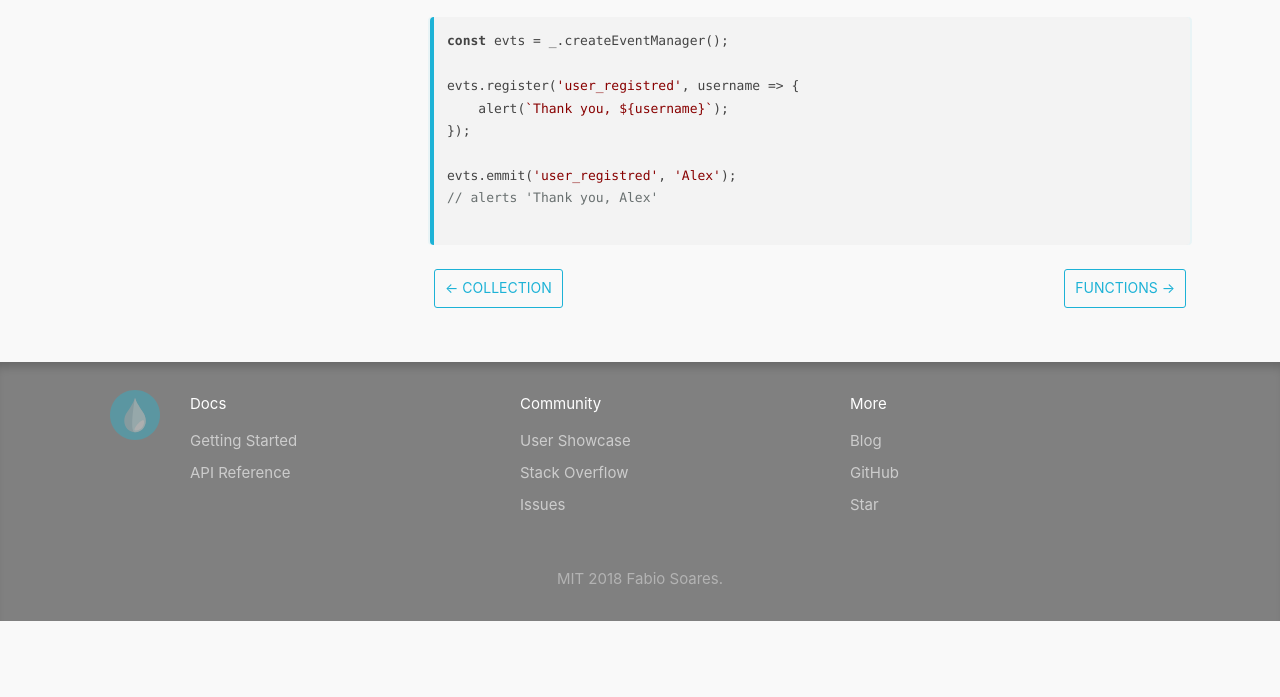
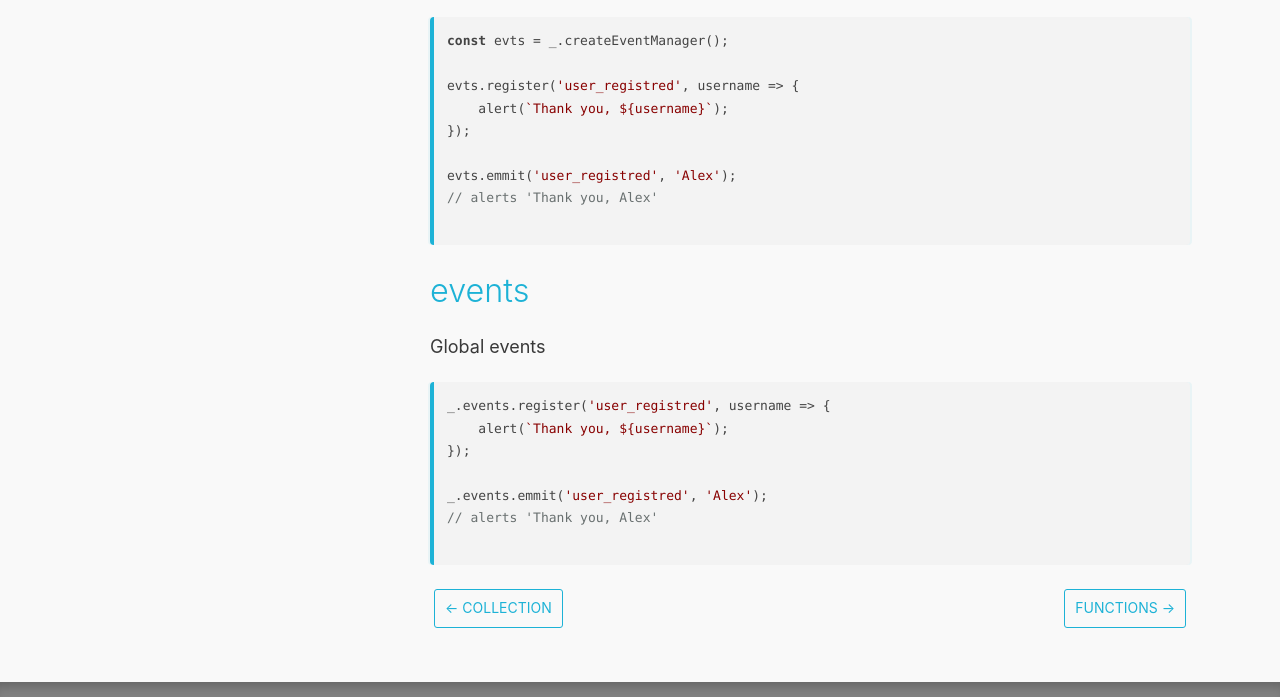
Before and after one commit to fabioars/underwater, a plain HTML site: page docs/events.html in a window 1280 px wide. Shown: the part 503-1200 px from the top of the page. Before the commit the page ends 1124 px from the top, so only its background shows below. Drawn offline with nearby package versions, Linux system fonts and the light colour scheme.

Commit message:
Deploy website
Deploy website version based on 7916bac072d77aaa155b0949655165084c2bc8d4

```diff
--- a/docs/events.html
+++ b/docs/events.html
@@ -22,4 +22,14 @@ evts.emmit(<span class="hljs-string">'user_registred'</span>, <span class="hljs-
 <span class="hljs-comment">// alerts 'Thank you, Alex'</span>
 
 </code></pre>
+<h2><a class="anchor" aria-hidden="true" name="events"></a><a href="#events" aria-hidden="true" class="hash-link" ><svg aria-hidden="true" height="16" version="1.1" viewBox="0 0 16 16" width="16"><path fill-rule="evenodd" d="M4 9h1v1H4c-1.5 0-3-1.69-3-3.5S2.55 3 4 3h4c1.45 0 3 1.69 3 3.5 0 1.41-.91 2.72-2 3.25V8.59c.58-.45 1-1.27 1-2.09C10 5.22 8.98 4 8 4H4c-.98 0-2 1.22-2 2.5S3 9 4 9zm9-3h-1v1h1c1 0 2 1.22 2 2.5S13.98 12 13 12H9c-.98 0-2-1.22-2-2.5 0-.83.42-1.64 1-2.09V6.25c-1.09.53-2 1.84-2 3.25C6 11.31 7.55 13 9 13h4c1.45 0 3-1.69 3-3.5S14.5 6 13 6z"></path></svg></a>events</h2>
+<p>Global events</p>
+<pre><code class="hljs css js">_.events.register(<span class="hljs-string">'user_registred'</span>, username =&gt; {
+    alert(<span class="hljs-string">`Thank you, <span class="hljs-subst">${username}</span>`</span>);
+});
+
+_.events.emmit(<span class="hljs-string">'user_registred'</span>, <span class="hljs-string">'Alex'</span>);
+<span class="hljs-comment">// alerts 'Thank you, Alex'</span>
+
+</code></pre>
 </span></div></article></div><div class="docs-prevnext"><a class="docs-prev button" href="collection.html">← Collection</a><a class="docs-next button" href="functions.html">Functions →</a></div></div></div></div><footer class="nav-footer" id="footer"><section class="sitemap"><a href="/underwater/" class="nav-home"><img src="/underwater/img/drop.svg" alt="Underwater" width="66" height="58"/></a><div><h5>Docs</h5><a href="/underwater/docs/en/getting-started.html">Getting Started</a><a href="/underwater/docs/en/api.html">API Reference</a></div><div><h5>Community</h5><a href="/underwater/en/users.html">User Showcase</a><a href="http://stackoverflow.com/questions/tagged/" target="_blank">Stack Overflow</a><a href="https://github.com/fabioars/underwater/issues">Issues</a></div><div><h5>More</h5><a href="/underwater/blog">Blog</a><a href="https://github.com/fabioars/underwater">GitHub</a><a class="github-button" href="https://github.com/fabioars/underwater" data-icon="octicon-star" data-count-href="/facebook/docusaurus/stargazers" data-show-count="true" data-count-aria-label="# stargazers on GitHub" aria-label="Star this project on GitHub">Star</a></div></section><section class="copyright">MIT 2018 Fabio Soares.</section></footer></div></body></html>
```
